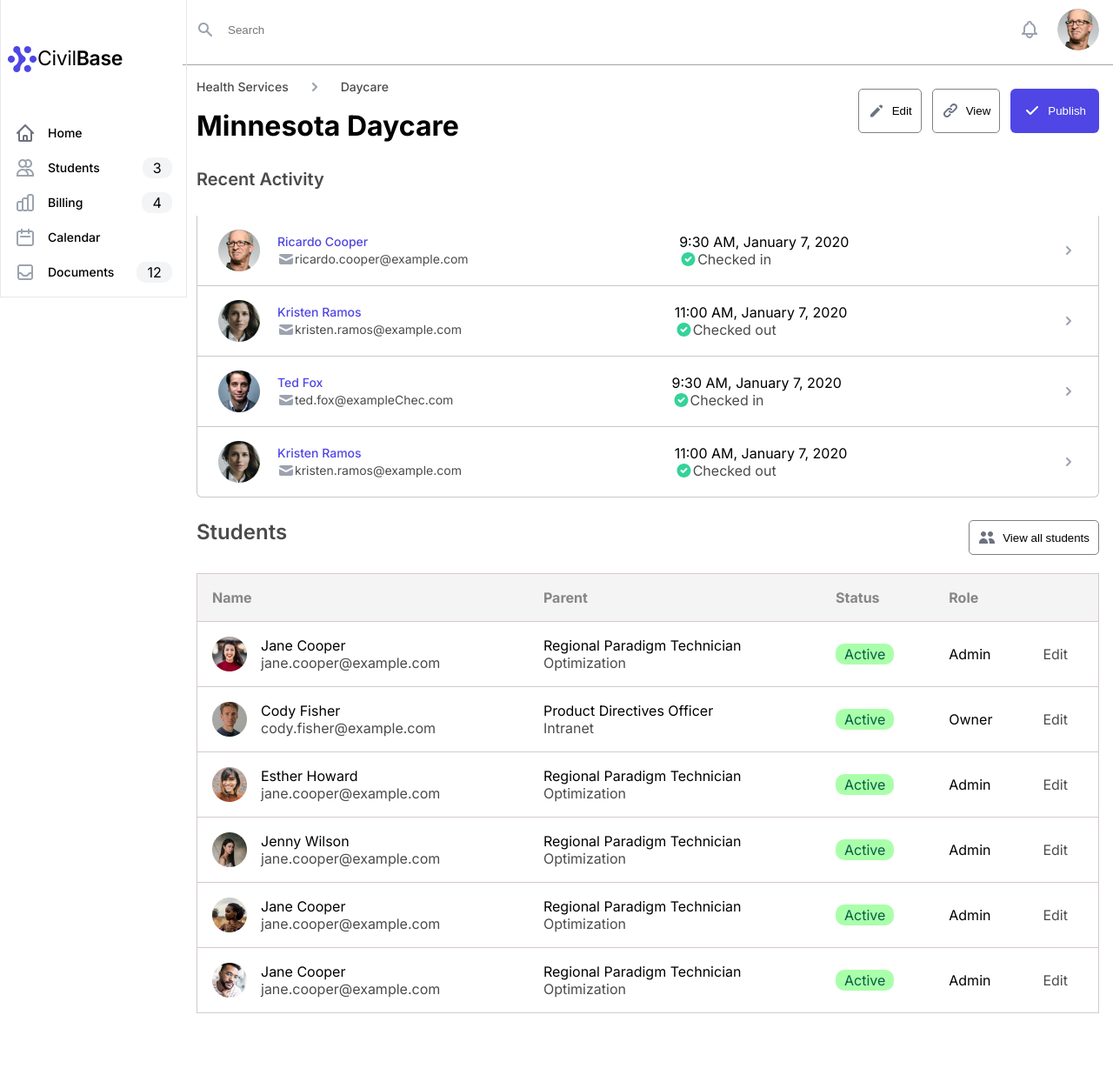
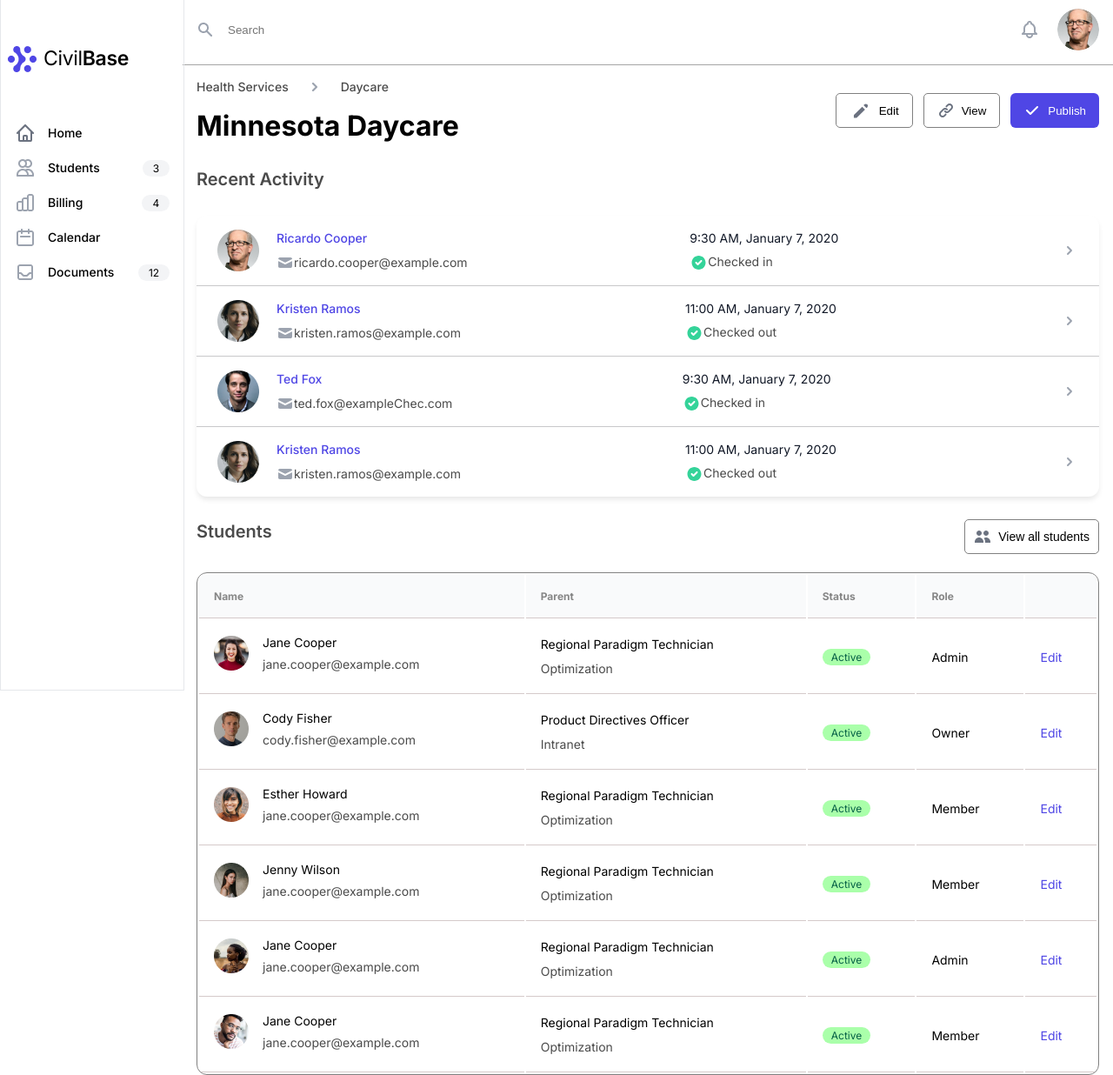
Before and after one commit to JaloldinImirkhanov/imtihon, a plain HTML site: page index.html in a window 1280 px wide. Shown: the part 6-1242 px from the top of the page at 87% size. Before the commit the page ends 1187 px from the top, so only its background shows below. Drawn offline with Linux system fonts and the light colour scheme.

Commit message:
ozgartirish

```diff
--- a/index.html
+++ b/index.html
@@ -72,15 +72,16 @@
                 <img src="/img/Chevron right.png" alt="" />
                 <a href="#">Daycare</a>
               </div>
-              <h1 class="">Minnesota Daycare</h1>
+              <h1 class="minister">Minnesota Daycare</h1>
+
             </div>
 
             <!-- button -->
             <div class="btn">
               <button type="button" class="button">
                 <svg
-                  width="20"
-                  height="39"
+                  width="26"
+                  height="23"
                   viewBox="0 0 20 20"
                   fill="none"
                   xmlns="http://www.w3.org/2000/svg"
@@ -156,12 +157,12 @@
                   </div>
                 </div>
                 <div class="red">
-                  <p>9:30 AM, January 7, 2020</p>
+                  <p class="em">9:30 AM, January 7, 2020</p>
                   <a href="#" class="a d-flex check"
                     ><img src="/img/Check circle.svg" alt="alt" />Checked in</a
                   >
                 </div>
-                <img src="/img/Chevron right.svg" alt="" />
+                <img src="/img/Chevron right.svg" alt="alt" class="right"/>
               </div>
             </div>
 
@@ -180,12 +181,12 @@
                   </div>
                 </div>
                 <div class="red">
-                  <p>11:00 AM, January 7, 2020</p>
+                  <p class="em">11:00 AM, January 7, 2020</p>
                   <a href="#" class="a d-flex check"
                     ><img src="/img/Check circle.svg" alt="alt" />Checked out</a
                   >
                 </div>
-                <img src="/img/Chevron right.svg" alt="" />
+                <img src="/img/Chevron right.svg" alt="" class="right" />
               </div>
             </div>
 
@@ -204,12 +205,12 @@
                   </div>
                 </div>
                 <div class="red">
-                  <p>9:30 AM, January 7, 2020</p>
+                  <p class="em">9:30 AM, January 7, 2020</p>
                   <a href="#" class="a d-flex check"
                     ><img src="/img/Check circle.svg" alt="alt" />Checked in</a
                   >
                 </div>
-                <img src="/img/Chevron right.svg" alt="" />
+                <img src="/img/Chevron right.svg" alt="" class="right"/>
               </div>
             </div>
 
@@ -228,12 +229,12 @@
                   </div>
                 </div>
                 <div class="red">
-                  <p>11:00 AM, January 7, 2020</p>
+                  <p class="em">11:00 AM, January 7, 2020</p>
                   <a href="#" class="a d-flex check"
                     ><img src="/img/Check circle.svg" alt="alt" />Checked out</a
                   >
                 </div>
-                <img src="/img/Chevron right.svg" alt="" />
+                <img src="/img/Chevron right.svg" alt="" class="right"/>
               </div>
             </div>
           </div>
@@ -360,7 +361,7 @@
                         <td>
                             <span class="bakground">Active</span>
                         </td>
-                        <td class="a">Admin</td>
+                        <td class="a">Member</td>
                         <td>
                             <a href="#" class="good">Edit</a>
                         </td>
@@ -388,7 +389,7 @@
                         <td>
                             <span class="bakground">Active</span>
                         </td>
-                        <td class="a">Admin</td>
+                        <td class="a">Member</td>
                         <td>
                             <a href="#" class="good">Edit</a>
                         </td>
@@ -442,7 +443,7 @@
                         <td>
                             <span class="bakground">Active</span>
                         </td>
-                        <td class="a">Admin</td>
+                        <td class="a">Member</td>
                         <td>
                             <a href="#" class="good">Edit</a>
                         </td>
--- a/style.css
+++ b/style.css
@@ -22,11 +22,12 @@ body {
   font-weight: 600;
   line-height: normal;
   letter-spacing: -0.345px;
+  font-size: 23px;
 }
 
 .mark {
   display: flex;
-  gap: 1px;
+  gap: 8px;
   padding: 50px 0;
   font-size: 23px;
 }
@@ -60,15 +61,29 @@ body {
   line-height: 20px;
 }
 
+.clan {
+  display: grid;
+  grid-row-gap: 89px;
+  font-size: 14px;
+  font-weight: 400;
+  line-height: 20px;
+}
+
 .sidebar {
   position: fixed;
   border: 1px solid #e5e7eb;
   padding: 8px;
+  height: 800px;
 }
 
 .alt {
-  width: 32.999px;
+  width: 33px;
   height: 30px;
+}
+
+.right {
+  width: 20px;
+  height: 20px;
 }
 
 .number {
@@ -79,7 +94,11 @@ body {
   flex-direction: column;
   justify-content: center;
   align-items: center;
-  margin: auto;
+  font-size: 12px;
+}
+
+.a {
+  font-size: 14px;
 }
 
 .border-numb {
@@ -95,6 +114,7 @@ body {
   background-color: #f3f4f6;
   border-radius: 10px;
   margin-left: 54px;
+  font-size: 12px;
 }
 
 .number-span {
@@ -105,6 +125,10 @@ body {
   align-items: center;
   background-color: #f3f4f6;
   border-radius: 10px;
+  font-size: 12px;
+}
+tbody {
+  white-space: nowrap;
 }
 
 /* glabal */
@@ -197,6 +221,9 @@ a {
   margin-left: -23px;
 }
 
+.minister {
+}
+
 .button {
   display: flex;
   justify-content: center;
@@ -206,7 +233,7 @@ a {
   gap: 8px;
   background: none;
   border: solid 0.3px gray;
-  padding: 5px 10px;
+  padding: 7px 15px;
 }
 
 .btn {
@@ -229,11 +256,8 @@ a {
 }
 
 .odiljon {
-  border-left: 1px solid #c8c8ca;
-  border-right: 1px solid #c8c8ca;
-  border-bottom: 1px solid #c8c8ca;
-  border-bottom-left-radius: 6px;
-  border-bottom-right-radius: 6px;
+  border-radius: 12px;
+  box-shadow: 0 4px 6px -1px rgb(0 0 0 / 0.1);
 }
 .contact {
   border-bottom: 1px solid #c8c8ca;
@@ -259,6 +283,7 @@ a {
   font-style: normal;
   font-weight: 500;
   line-height: 20px;
+  margin-bottom: 8px;
 }
 .cardo {
   display: flex;
@@ -278,15 +303,30 @@ a {
 .red {
   display: flex;
   flex-direction: column;
+  display: grid;
+  grid-row-gap: 8px;
 }
 
 .start {
   color: #4b4b4b;
-  font-size: 24px;
+  font-size: 20px;
   font-style: normal;
   font-weight: 600;
   line-height: 20px;
   padding: 30px 0;
+}
+
+.paragrif {
+  display: grid;
+  grid-row-gap: 8px;
+}
+
+.em {
+  color: var(--gray-900, #111827);
+  font-size: 14px;
+  font-style: normal;
+  font-weight: 400;
+  line-height: 20px;
 }
 
 .btn2 {
@@ -299,6 +339,7 @@ a {
   background: none;
   border: solid 0.3px gray;
   padding: 9px 10px;
+  font-size: 14px;
 }
 
 .btn3 {
@@ -312,6 +353,9 @@ a {
 @media screen and (max-width: 1200px) {
   .sidebar {
     display: none;
+  }
+  .w-fulldq {
+    margin-left: -1px;
   }
 }
 
@@ -337,6 +381,11 @@ a {
     align-items: center;
     justify-content: center;
     text-align: center;
+    color: var(--gray-900, #111827);
+    font-size: 14px;
+    font-style: normal;
+    font-weight: 400;
+    line-height: 20px;
   }
 }
 
@@ -360,14 +409,18 @@ th,
 td {
   border-bottom: 0.5px solid rgb(213, 202, 202);
   padding: 17px;
+  font-size: 12px;
 }
 
 .umer {
   display: flex;
   align-items: center;
   gap: 16px;
+  margin-bottom: 8px;
 }
-
+table {
+  width: 100%;
+}
 tr {
   border: 0.2px solid rgb(213, 202, 202);
   border-top-left-radius: 15px;
@@ -380,15 +433,20 @@ thead {
 .paragrif {
   display: flex;
   flex-direction: column;
+  font-size: 14px;
 }
 
 .group {
-  padding-top: 75px;
+  overflow: hidden;
+  margin-top: 75px;
+  border: 1px solid gray;
+  border-radius: 12px;
 }
 
 .good {
   text-decoration: none;
-  color: indigo/600;
+  color: var(--indigo-600, #4f46e5);
+  font-size: 14px;
 }
 
 .bakground {
@@ -396,17 +454,11 @@ thead {
   color: #065f46;
   padding: 2px 10px;
   border-radius: 10px;
-}
-
-table {
-  border-collapse: collapse;
-  border-radius: 8px;
-  width: 100%;
-  border-top-left-radius: 8px;
+  font-size: 12px;
 }
 
 .parent {
-  background: var(--gray-50, #f5f4f4);
+  background: var(--gray-50, #f9fafb);
   color: #868686;
 }
 
```
